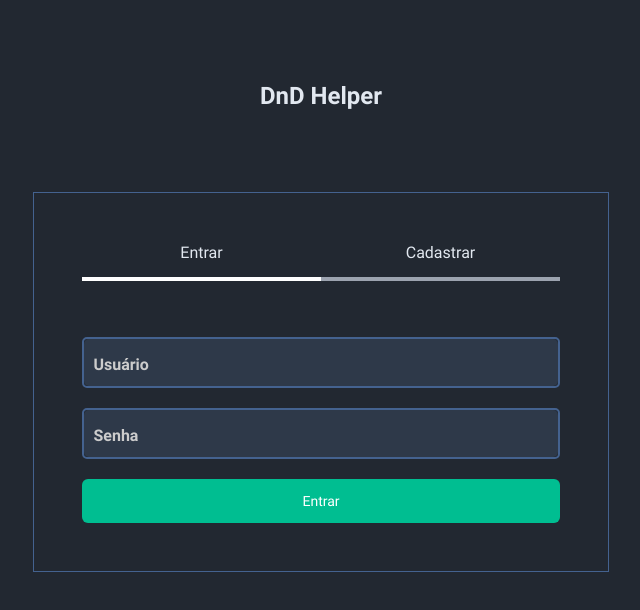
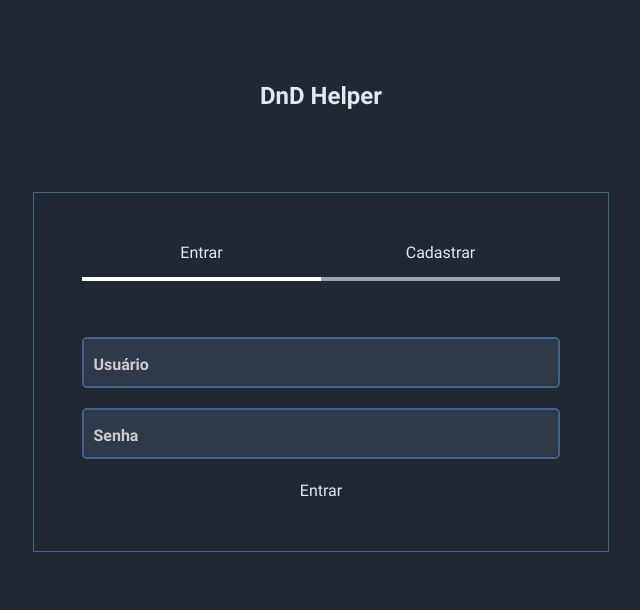
Before and after one commit to RamonPessoa/dnd-helper-client, a Next.js app: page / in a window 1280 px wide. Shown: the top 610 px of the page, without its empty margins (319-959 px from the left). Built offline with nearby package versions, Linux system fonts and the light colour scheme.

Commit message:
refactor: adapt button component to handle loading

```diff
--- a/src/presentation/components/button/button..tsx
+++ b/src/presentation/components/button/button..tsx
@@ -1,16 +1,21 @@
 import { ButtonHTMLAttributes } from "react";
 import Style from "./button.module.css";
 
-interface ButtonProps extends ButtonHTMLAttributes<HTMLButtonElement> {}
+interface ButtonProps extends ButtonHTMLAttributes<HTMLButtonElement> {
+  loading?: boolean;
+}
 
 export default function Button(props: ButtonProps) {
-  const { children, ...rest } = props;
+  const { children, className, loading, ...rest } = props;
   return (
     <button
-      className={`bg-blue-500 text-white rounded-md p-3 text-sm ${Style.button}`}
+      className={`${Style.button} ${
+        loading ? Style.disabled : ""
+      } ${className}`}
       {...rest}
+      disabled={loading}
     >
-      {children}
+      {!loading ? children : "carregando..."}
     </button>
   );
 }
--- a/src/presentation/components/button/button.module.css
+++ b/src/presentation/components/button/button.module.css
@@ -1,3 +1,10 @@
 .button {
-  background-color: var(--buttons-color);
+  background-color: var(--success-primary);
+  border-radius: 5;
 }
+
+.disabled {
+  filter: grayscale(100%);
+  opacity: 0.5;
+  cursor: not-allowed;
+}
```
